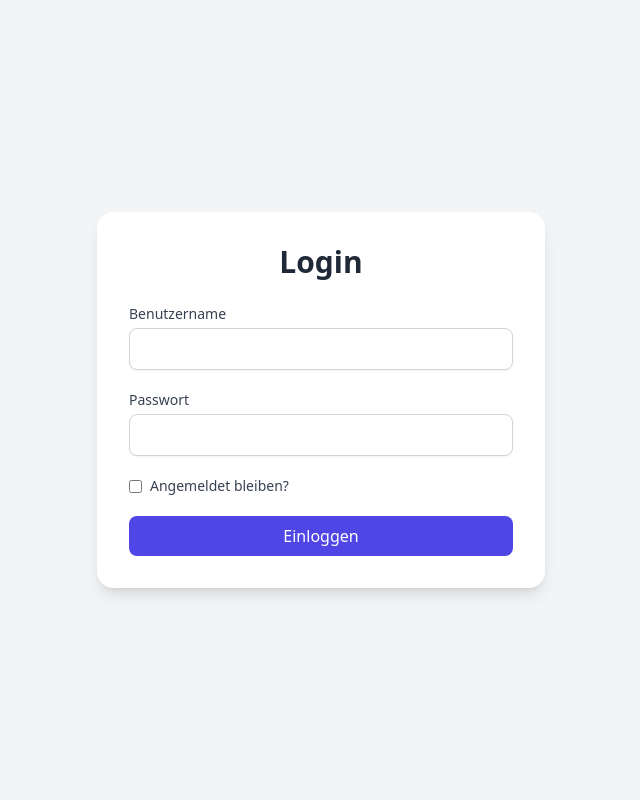
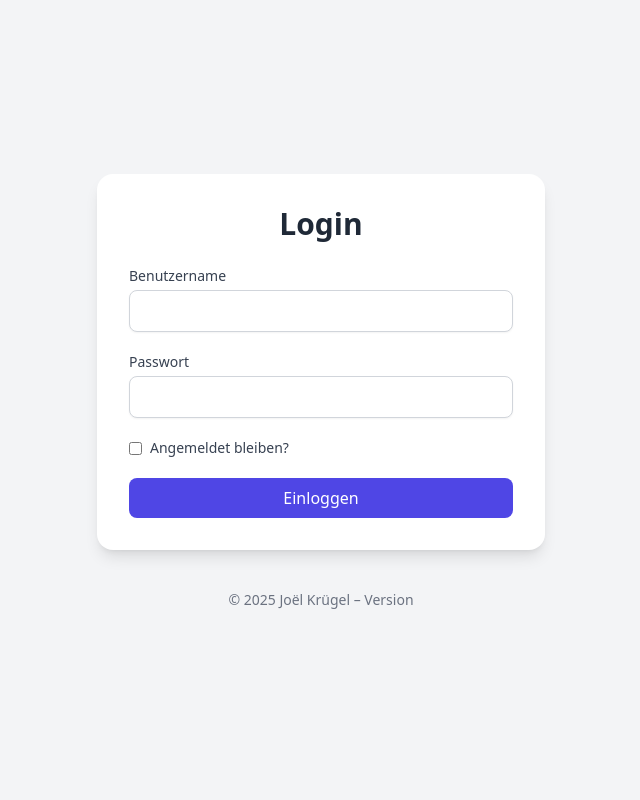
Before and after one commit to MD-BTZ/btz-kantinenplan, a FastAPI app: page /auth/login in a window 1280 px wide. Shown: the whole page, without its empty margins (319-959 px from the left). Run offline with FastAPI, Linux system fonts and the light colour scheme; parts of the project's set-up code (start-up, migrations or seed data) failed here and were passed over; some libraries are stand-ins or nearby versions.

Commit message:
refactor: settings management and enhance login page
- Refactored settings.py to clean up environment variable handling
- Introduced version.py to manage app version centrally
- Displayed application version in login page footer
- Improved login form layout and vertical centering with TailwindCSS
- Enhanced accessibility and styling of login form

```diff
--- /dev/null
+++ b/app/core/version.py
@@ -0,0 +1,9 @@
+# Copyright (c) 2025 Joël Krügel
+# License: GPL-3.0
+# See LICENSE file in the project root for details.
+
+# Semantic Versioning format: MAJOR.MINOR.PATCH / Format für semantische Versionierung: HAUPTVERSION.NEBENVERSION.FEHLERBEHEBUNG
+__version__ = "0.1.0"
+__author__ = "Joël Krügel"
+__license__ = "GPL-3.0"
+__status__ = "Alpha"
--- a/app/templates/login.html
+++ b/app/templates/login.html
@@ -10,6 +10,7 @@
     <title>Login - BTZ Kantinenplan</title>
     <script src="https://cdn.tailwindcss.com"></script>
     <script>
+      // Extract CSRF token from cookie / CSRF token aus Cookie extrahieren
       function getCsrfToken() {
         const name = 'csrf_token=';
         const decodedCookie = decodeURIComponent(document.cookie);
@@ -26,6 +27,7 @@
         return '';
       }
 
+      // Set token in hidden form field / Token in verstecktes Formularfeld setzen
       window.onload = function () {
         const csrfToken = getCsrfToken();
         document.getElementById('csrf_token').value = csrfToken;
@@ -33,7 +35,7 @@
       };
     </script>
   </head>
-  <body class="bg-gray-100 flex items-center justify-center min-h-screen">
+  <body class="bg-gray-100 min-h-screen flex flex-col justify-center items-center">
     <div class="bg-white p-8 rounded-2xl shadow-lg w-full max-w-md">
       <h1 class="text-3xl font-semibold text-center text-gray-800 mb-6">Login</h1>
       <form action="/auth/login" method="POST" class="space-y-5">
@@ -85,5 +87,10 @@
         {% endif %}
       </form>
     </div>
+
+    <!-- Footer -->
+    <footer class="mt-6 py-4 text-center text-sm text-gray-500">
+      &copy; 2025 Jo&euml;l Kr&uuml;gel – Version {{ version }}
+    </footer>
   </body>
 </html>
--- a/main.py
+++ b/main.py
@@ -19,6 +19,7 @@ from app.db.db import SessionLocal, engine, Base, init_db
 from app.db.models import User
 from app.services.auth_service import get_password_hash
 from app.core.csrf import CSRFMiddleware
+from app.core.version import __version__
 
 Base.metadata.create_all(bind=engine)
 init_db()  # Initialize database / Datenbank initialisieren
@@ -118,7 +119,7 @@ async def index(request: Request):
             headers={"WWW-Authenticate": "Bearer"},
         )
 
-    return templates.TemplateResponse("index.html", {"request": request, "user": user})
+    return templates.TemplateResponse("index.html", {"request": request, "user": user, "version": __version__})
 
 # Root route redirects to login / Root-Route leitet zu Login um
 @app.get("/")
```
Also changed, not shown: app/core/settings.py (+22 -12 lines), app/templates/index.html (+6 -2 lines).
